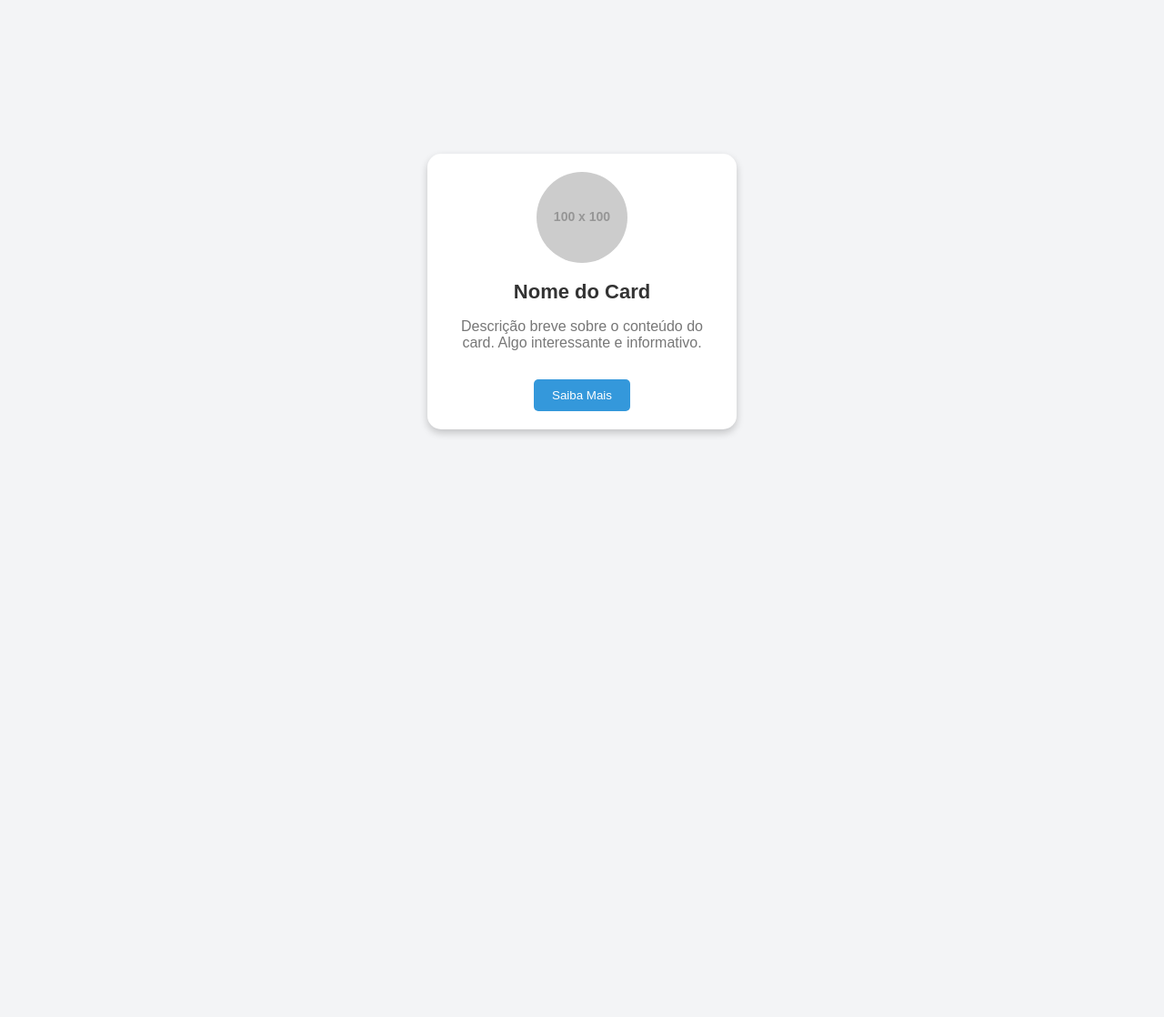
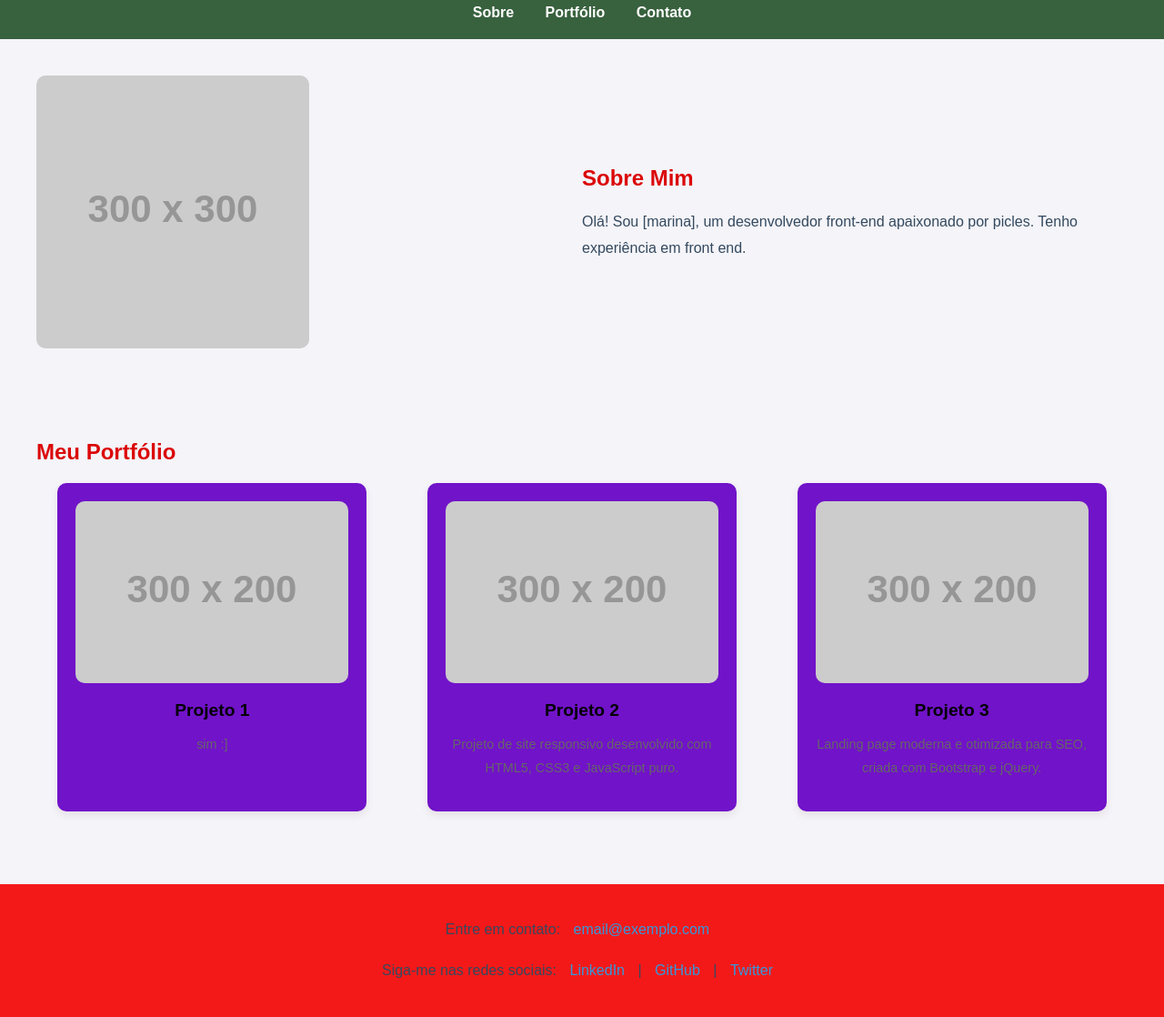
Before and after one commit to marinazzzzzz/frontend, a plain HTML site: page index.html in a window 1280 px wide. Shown: the part 80-1198 px from the top of the page at 91% size. Before the commit the page ends 800 px from the top, so only its background shows below. Drawn offline with Linux system fonts and the light colour scheme; placeholder pictures from the web are drawn by us.

Commit message:
portifolio

```diff
--- a/index.html
+++ b/index.html
@@ -3,75 +3,165 @@
 <head>
     <meta charset="UTF-8">
     <meta name="viewport" content="width=device-width, initial-scale=1.0">
-    <title>Card Animado</title>
+    <title>Portfólio - Desenvolvedor Front-End</title>
     <style>
         body {
-            font-family: Arial, sans-serif;
-            display: flex;
-            justify-content: center;
-            align-items: center;
-            height: 100vh;
+            font-family: 'Arial', sans-serif;
             margin: 0;
-            background-color: #f3f4f6;
+            padding: 0;
+            background-color: #f4f4f9;
         }
 
-        .card {
-            background-color: #fff;
-            border-radius: 15px;
-            box-shadow: 0 4px 8px rgba(0, 0, 0, 0.2);
-            width: 300px;
-            padding: 20px;
+        header {
+            background-color: #38613e;
+            color: white;
+            padding: 20px 0;
             text-align: center;
-            transition: transform 0.3s ease, box-shadow 0.3s ease;
         }
 
-        .card:hover {
-            transform: translateY(-10px);
-            box-shadow: 0 8px 16px rgba(0, 0, 0, 0.3);
+        header h1 {
+            margin: 0;
+            font-size: 2.5rem;
         }
 
-        .card img {
-            border-radius: 50%;
-            width: 100px;
-            height: 100px;
-            object-fit: cover;
+        nav {
+            margin-top: 20px;
         }
 
-        .card h2 {
-            margin: 15px 0;
-            font-size: 22px;
-            color: #333;
+        nav a {
+            margin: 0 15px;
+            color: white;
+            text-decoration: none;
+            font-weight: bold;
         }
 
-        .card p {
-            color: #777;
-            font-size: 16px;
+        section {
+            padding: 40px;
+            max-width: 1200px;
+            margin: 0 auto;
         }
 
-        .btn {
-            margin-top: 15px;
-            padding: 10px 20px;
-            background-color: #3498db;
-            color: #fff;
-            border: none;
-            border-radius: 5px;
-            cursor: pointer;
-            transition: background-color 0.3s ease;
+        .about {
+            display: flex;
+            align-items: center;
+            justify-content: space-between;
         }
 
-        .btn:hover {
-            background-color: #2980b9;
+        .about img {
+            width: 300px;
+            border-radius: 10px;
+        }
+
+        .about-text {
+            max-width: 600px;
+        }
+
+        h2 {
+            color: #db0707;
+        }
+
+        p {
+            color: #34495e;
+            line-height: 1.8;
+        }
+
+        .portfolio {
+            display: flex;
+            flex-wrap: wrap;
+            gap: 20px;
+            justify-content: space-around;
+        }
+
+        .portfolio-item {
+            background-color: rgb(113, 19, 201);
+            padding: 20px;
+            border-radius: 10px;
+            box-shadow: 0 4px 8px rgba(116, 63, 63, 0.1);
+            text-align: center;
+            width: 300px;
+        }
+
+        .portfolio-item img {
+            width: 100%;
+            border-radius: 10px;
+        }
+
+        .portfolio-item h3 {
+            margin: 15px 0 10px;
+            font-size: 1.2rem;
+        }
+
+        .portfolio-item p {
+            font-size: 0.9rem;
+            color: #666;
+        }
+
+        footer {
+            background-color: #f31919;
+            color: white;
+            text-align: center;
+            padding: 20px;
+            margin-top: 40px;
+        }
+
+        footer a {
+            color: #3498db;
+            text-decoration: none;
+            margin: 0 10px;
+        }
+
+        footer a:hover {
+            text-decoration: underline;
         }
     </style>
 </head>
 <body>
 
-    <div class="card">
-        <img src="https://via.placeholder.com/100" alt="Imagem do Card">
-        <h2>Nome do Card</h2>
-        <p>Descrição breve sobre o conteúdo do card. Algo interessante e informativo.</p>
-        <button class="btn">Saiba Mais</button>
-    </div>
+    <header>
+        <h1>marina</h1>
+        <nav>
+            <a href="#sobre">Sobre</a>
+            <a href="#portfolio">Portfólio</a>
+            <a href="#contato">Contato</a>
+        </nav>
+    </header>
+
+    <section id="sobre" class="about">
+        <img src="https://via.placeholder.com/300" alt="Foto do Desenvolvedor">
+        <div class="about-text">
+            <h2>Sobre Mim</h2>
+            <p>Olá! Sou [marina], um desenvolvedor front-end apaixonado por picles. Tenho experiência em front end.</p>
+            </section>
+
+    <section id="portfolio">
+        <h2>Meu Portfólio</h2>
+        <div class="portfolio">
+            <div class="portfolio-item">
+                <img src="https://via.placeholder.com/300x200" alt="Projeto 1">
+                <h3>Projeto 1</h3>
+                <p>sim :] </p>
+            </div>
+            <div class="portfolio-item">
+                <img src="https://via.placeholder.com/300x200" alt="Projeto 2">
+                <h3>Projeto 2</h3>
+                <p>Projeto de site responsivo desenvolvido com HTML5, CSS3 e JavaScript puro.</p>
+            </div>
+            <div class="portfolio-item">
+                <img src="https://via.placeholder.com/300x200" alt="Projeto 3">
+                <h3>Projeto 3</h3>
+                <p>Landing page moderna e otimizada para SEO, criada com Bootstrap e jQuery.</p>
+            </div>
+        </div>
+    </section>
+
+    <footer id="contato">
+        <p>Entre em contato: <a href="mailto:email@exemplo.com">email@exemplo.com</a></p>
+        <p>Siga-me nas redes sociais:
+            <a href="#">LinkedIn</a> |
+            <a href="#">GitHub</a> |
+            <a href="#">Twitter</a>
+        </p>
+    </footer>
 
 </body>
 </html>
```
